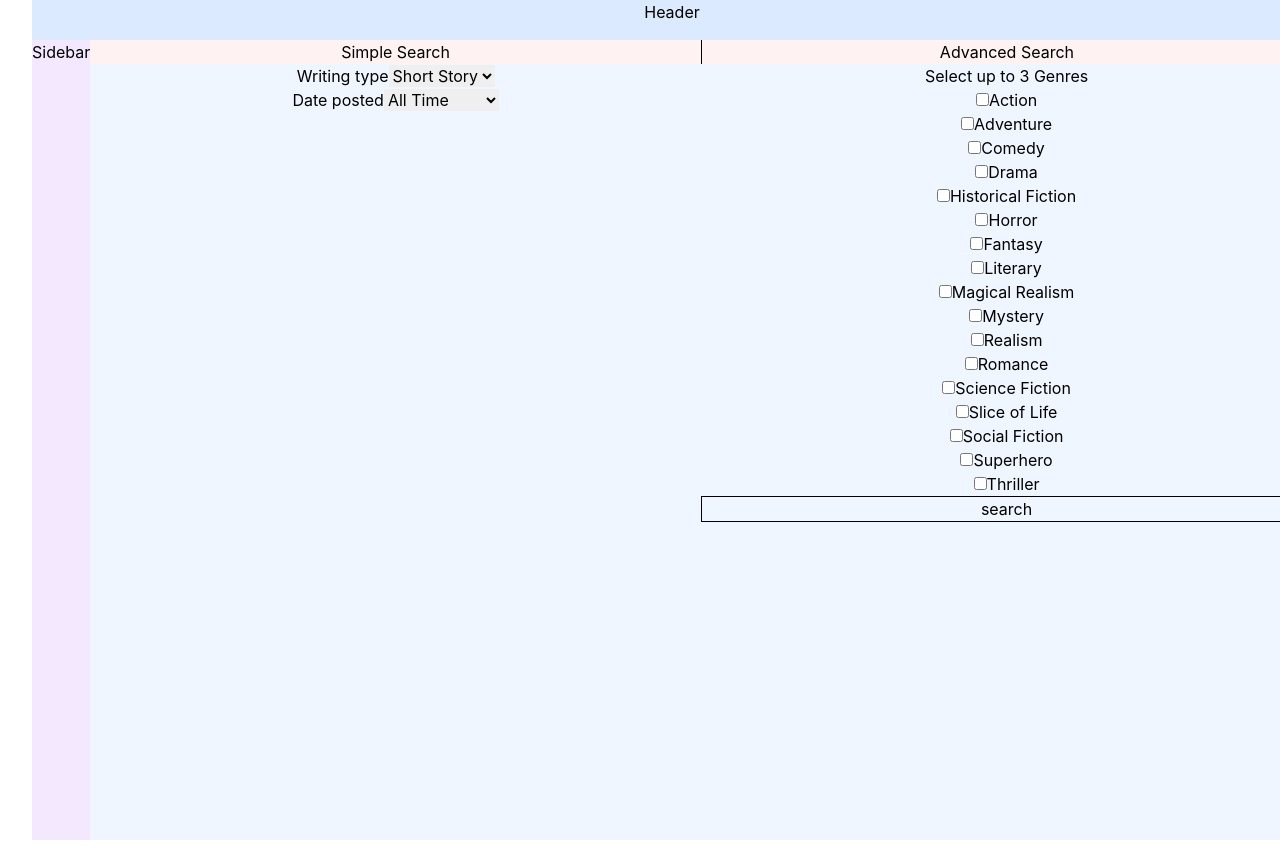
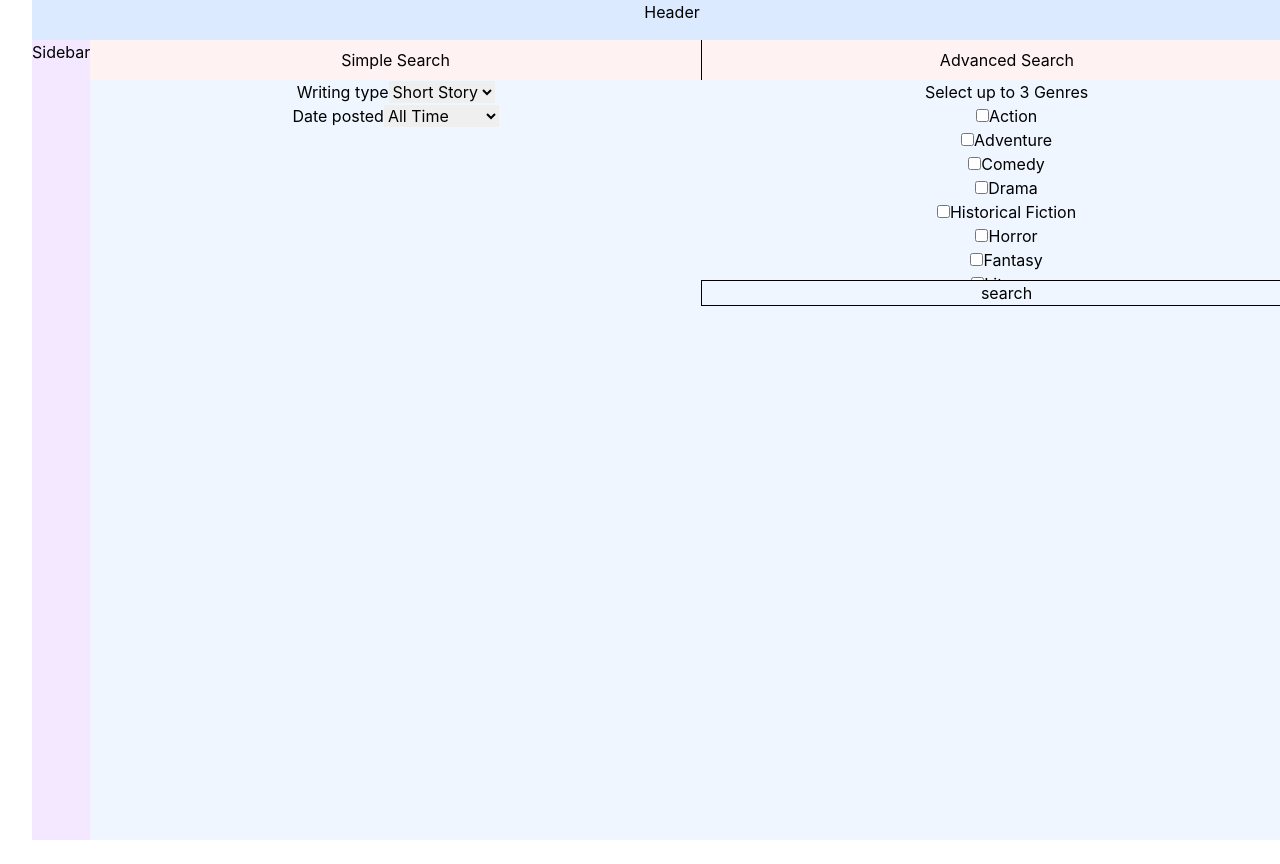
Before and after one commit to Matt-Eva/freecreate-react, a React (Vite) app: page / in a window 1280 px wide. Built offline with nearby package versions, Linux system fonts and the light colour scheme; no server answers.

Commit message:
adjusted search element grouping

```diff
--- a/src/pages/Home/components/GenreSelect/GenreSelect.tsx
+++ b/src/pages/Home/components/GenreSelect/GenreSelect.tsx
@@ -67,9 +67,9 @@ function GenreSelect({
   }
 
   return (
-    <section className="col-start-2 row-start-2 row-span-5">
+    <section className="">
       <label>Select up to 3 Genres</label>
-      <ul>{displayGenres}</ul>
+      <ul className="h-44 overflow-auto">{displayGenres}</ul>
     </section>
   );
 }
--- a/src/pages/Home/components/SearchBox.tsx
+++ b/src/pages/Home/components/SearchBox.tsx
@@ -87,7 +87,7 @@ function SearchBox() {
   };
 
   return (
-    <section className="grid grid-cols-2 auto-rows-auto">
+    <section className="grid grid-cols-2">
       <SearchNav toggleSearch={toggleSearch} />
       <section>
         {simpleSearch ? null : (
@@ -119,16 +119,18 @@ function SearchBox() {
         ) : null}
         {simpleSearch ? null : <TagInput tags={tags} updateTags={updateTags} />}
       </section>
+      <section className="grid">
         <GenreSelect
           selectedGenres={selectedGenres}
           updateSelectedGenres={updateSelectedGenres}
         />
         <button
           onClick={search}
-        className="col-start-2 border border-solid border-black"
+          className="row-start-2 border border-solid border-black"
         >
           search
         </button>
+      </section>
     </section>
   );
 }
--- a/src/pages/Home/components/SearchNav.tsx
+++ b/src/pages/Home/components/SearchNav.tsx
@@ -1,6 +1,6 @@
 function SearchNav({ toggleSearch }: { toggleSearch: Function }) {
   return (
-    <section className="cols-start-1 col-span-2 flex justify-around w-full bg-red-50 divide-x divide-black">
+    <section className="cols-start-1 col-span-2 flex justify-around h-10 w-full bg-red-50 divide-x divide-black">
       <button onClick={() => toggleSearch(true)} className="w-full ">
         Simple Search
       </button>
```
Lines whose indentation alone changed are shown as unchanged.
